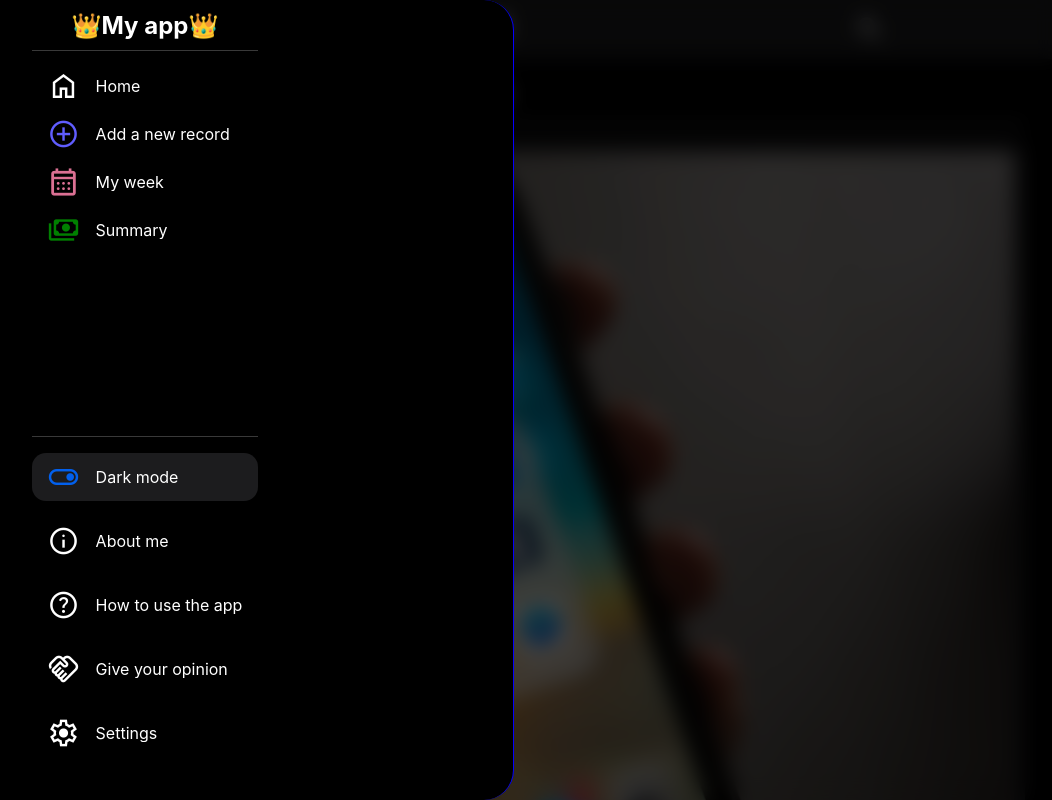
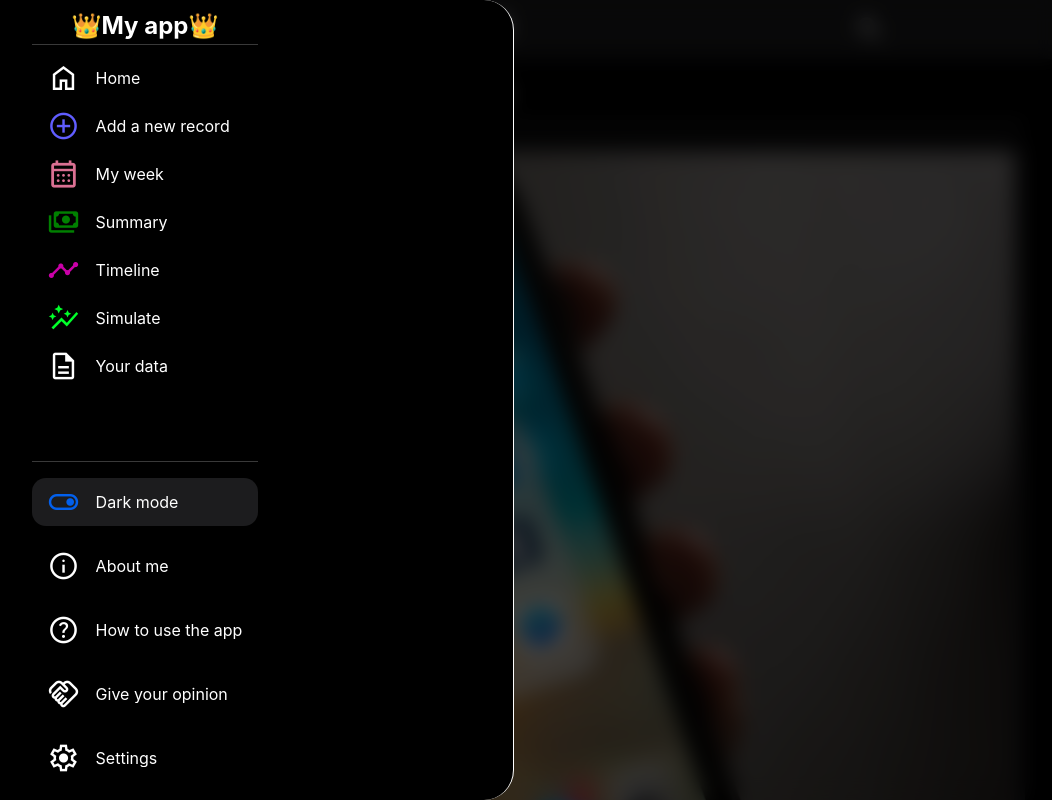
Before and after one commit to Pablo6152/paymentCalc, a React (Create React App) app: page / in a window 1280 px wide. Both pictures are taken after a click on the element "menu". Shown: the top 800 px of the page, without its empty margins (223-1275 px from the left). Built offline with nearby package versions, Linux system fonts and the light colour scheme.

Commit message:
fixed sidebar style

```diff
--- a/src/App.css
+++ b/src/App.css
@@ -172,14 +172,14 @@ ul{
 .sidebar-container{
   display: grid;
 
-  border-right: 1px rgb(4, 0, 255) solid;
+  border-right: 1px var(--text-color) solid;
   border-top-right-radius: 30px;
   border-bottom-right-radius: 30px;
 
   grid-template-areas: "t"
                        "."
+                       "."
                        "p"
-                       "."
                        "."
                        "."
                        "."
@@ -318,3 +318,12 @@ ul{
 .add-icon{
   color: rgb(96, 93, 255);
 }
+.timeline-icon{
+  color: rgb(202, 0, 168);
+}
+.simulate-icon{
+  color: rgb(0, 255, 42);
+}
+.description-icon{
+  color: var(--text-color);
+}
--- a/src/components/SideBar/SideBar.jsx
+++ b/src/components/SideBar/SideBar.jsx
@@ -23,8 +23,20 @@ export default function SideBar(props){
                             <p className="sidebar-item-name">My week</p>
                         </div>
                         <div className="sidebar-item">
-                        <span className="material-symbols-outlined summary-icon">payments</span>
+                            <span className="material-symbols-outlined summary-icon">payments</span>
                             <p className="sidebar-item-name">Summary</p>
+                        </div>
+                        <div className="sidebar-item">
+                            <span className="material-symbols-outlined timeline-icon">timeline</span>
+                            <p className="sidebar-item-name">Timeline</p>
+                        </div>
+                        <div className="sidebar-item">
+                            <span className="material-symbols-outlined simulate-icon">auto_graph</span>
+                            <p className="sidebar-item-name">Simulate</p>
+                        </div>
+                        <div className="sidebar-item">
+                            <span className="material-symbols-outlined description-icon">description</span>
+                            <p className="sidebar-item-name">Your data</p>
                         </div>
                     </div>
 
```
